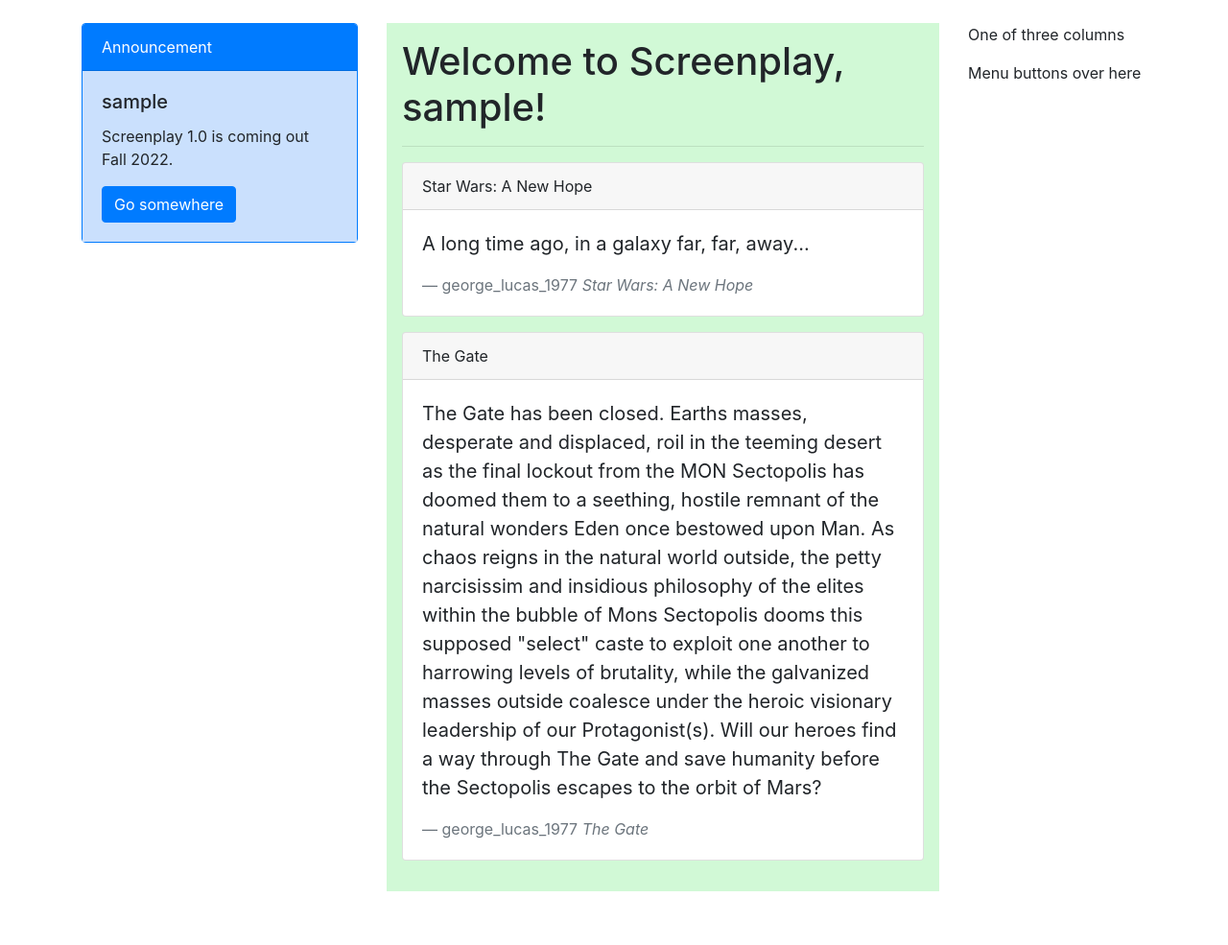
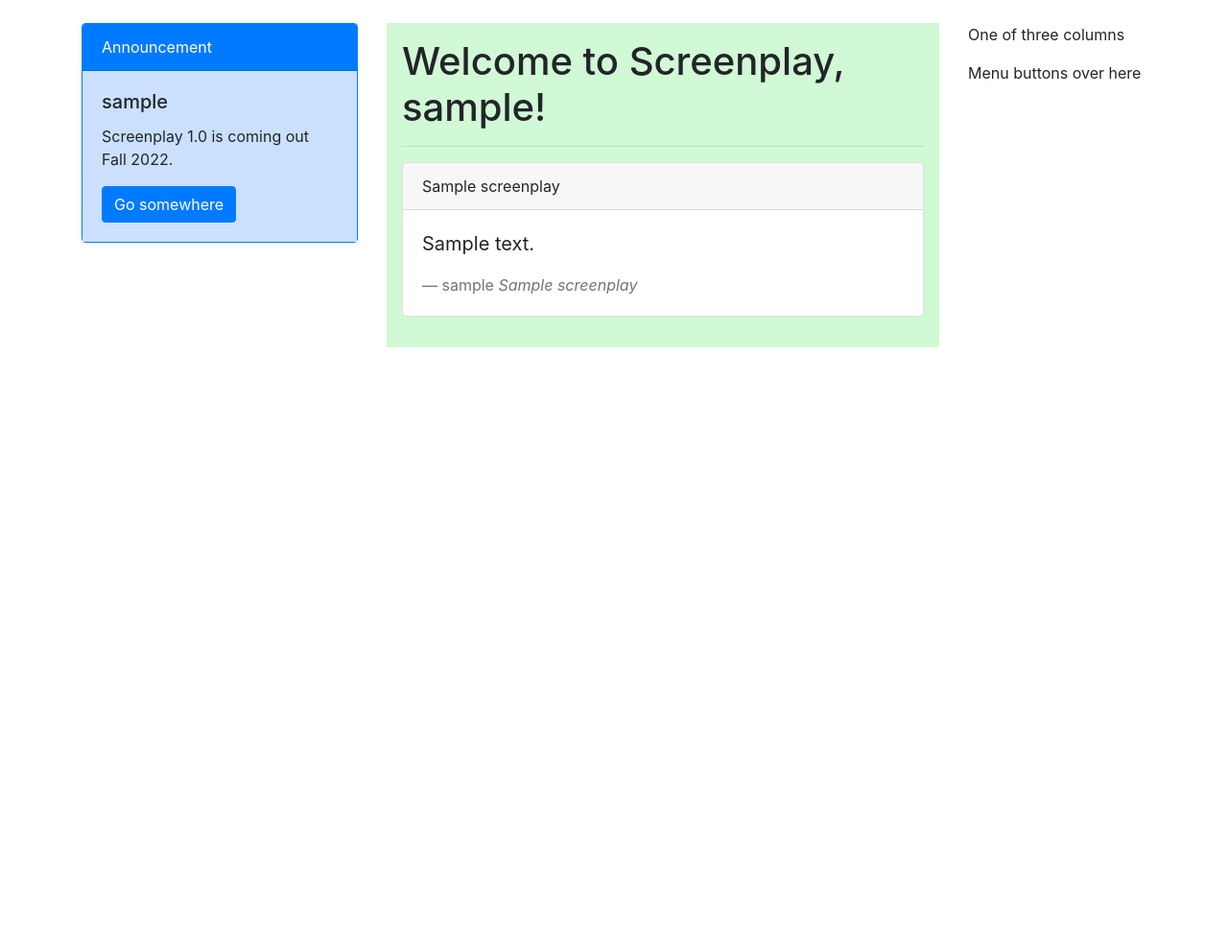
Before and after one commit to ligervision/screenplay_backend_flask, a Flask app: page / in a window 1280 px wide. Shown: the part 56-1041 px from the top of the page at 96% size. After the commit the page ends 418 px from the top, so only its background shows below. Run offline with Flask 2, Linux system fonts and the light colour scheme; a user stored in the database is signed in; tables that the repository leaves empty hold one stand-in row (values such as "Sample post"); some libraries are stand-ins or nearby versions.

Commit message:
index & Profile pages now query db

```diff
--- a/app/models.py
+++ b/app/models.py
@@ -44,6 +44,7 @@
     genre2 = db.Column(db.String(140))
     genre3 = db.Column(db.String(140))
     narrative_type = db.Column(db.String(255))
+    description = db.Column(db.String(8000))
     # timestamp = db.Column(db.DateTime, index=True, default=datetime.utcnow)
 
     def __repr__(self):
--- a/app/routes.py
+++ b/app/routes.py
@@ -3,25 +3,26 @@
 from werkzeug.urls import url_parse
 from app import app, db
 from app.forms import LoginForm, RegistrationForm
-from app.models import User
+from app.models import User, Screenplay
 
 
 @app.route('/') # Home view function
 @app.route('/index')
 @login_required
 def index():
-    screenplay = [
-        {
-            'author': {'username': 'george_lucas_1977'},
-            'title': 'Star Wars: A New Hope',
-            'logline': "A long time ago, in a galaxy far, far, away..."
-        },
-        {
-            'author': {'username': 'george_lucas_1977'},
-            'title': 'The Gate',
-            'logline': 'The Gate has been closed. Earth''s masses, desperate and displaced, roil in the teeming desert as the final lockout from the MON Sectopolis has doomed them to a seething, hostile remnant of the natural wonders Eden once bestowed upon Man. As chaos reigns in the natural world outside, the petty narcisissim and insidious philosophy of the elites within the bubble of Mons Sectopolis dooms this supposed "select" caste to exploit one another to harrowing levels of brutality, while the galvanized masses outside coalesce under the heroic visionary leadership of our Protagonist(s). Will our heroes find a way through ''The Gate'' and save humanity before the Sectopolis escapes to the orbit of Mars?'
-        }
-    ]
+    screenplay = Screenplay.query.all()
+    # [
+    #     {
+    #         'author': {'username': 'george_lucas_1977'},
+    #         'title': 'Star Wars: A New Hope',
+    #         'logline': "A long time ago, in a galaxy far, far, away..."
+    #     },
+    #     {
+    #         'author': {'username': 'george_lucas_1977'},
+    #         'title': 'The Gate',
+    #         'logline': 'The Gate has been closed. Earth''s masses, desperate and displaced, roil in the teeming desert as the final lockout from the MON Sectopolis has doomed them to a seething, hostile remnant of the natural wonders Eden once bestowed upon Man. As chaos reigns in the natural world outside, the petty narcisissim and insidious philosophy of the elites within the bubble of Mons Sectopolis dooms this supposed "select" caste to exploit one another to harrowing levels of brutality, while the galvanized masses outside coalesce under the heroic visionary leadership of our Protagonist(s). Will our heroes find a way through ''The Gate'' and save humanity before the Sectopolis escapes to the orbit of Mars?'
+    #     }
+    # ]
     return render_template('index.html', title='Home', screenplay=screenplay)
 
 
@@ -68,16 +69,17 @@
 @login_required
 def user(username):
     user = User.query.filter_by(username=username).first_or_404()
-    screenplay = [
-        {
-            'author': {'username': 'george_lucas_1977'},
-            'title': 'Star Wars: A New Hope',
-            'logline': "A long time ago, in a galaxy far, far, away..."
-        },
-        {
-            'author': {'username': 'george_lucas_1977'},
-            'title': 'The Gate',
-            'logline': 'The Gate has been closed. Earth''s masses, desperate and displaced, roil in the teeming desert as the final lockout from the MON Sectopolis has doomed them to a seething, hostile remnant of the natural wonders Eden once bestowed upon Man. As chaos reigns in the natural world outside, the petty narcisissim and insidious philosophy of the elites within the bubble of Mons Sectopolis dooms this supposed "select" caste to exploit one another to harrowing levels of brutality, while the galvanized masses outside coalesce under the heroic visionary leadership of our Protagonist(s). Will our heroes find a way through ''The Gate'' and save humanity before the Sectopolis escapes to the orbit of Mars?'
-        }
-    ]
+    screenplay = Screenplay.query.all()
+    # [
+    #     {
+    #         'author': {'username': 'george_lucas_1977'},
+    #         'title': 'Star Wars: A New Hope',
+    #         'logline': "A long time ago, in a galaxy far, far, away..."
+    #     },
+    #     {
+    #         'author': {'username': 'george_lucas_1977'},
+    #         'title': 'The Gate',
+    #         'logline': 'The Gate has been closed. Earth''s masses, desperate and displaced, roil in the teeming desert as the final lockout from the MON Sectopolis has doomed them to a seething, hostile remnant of the natural wonders Eden once bestowed upon Man. As chaos reigns in the natural world outside, the petty narcisissim and insidious philosophy of the elites within the bubble of Mons Sectopolis dooms this supposed "select" caste to exploit one another to harrowing levels of brutality, while the galvanized masses outside coalesce under the heroic visionary leadership of our Protagonist(s). Will our heroes find a way through ''The Gate'' and save humanity before the Sectopolis escapes to the orbit of Mars?'
+    #     }
+    # ]
     return render_template('user.html', user=user, screenplay=screenplay)
--- a/app/templates/index.html
+++ b/app/templates/index.html
@@ -39,7 +39,7 @@
                         </div>
                         <div class="card-body">
                             <blockquote class="blockquote mb-0">
-                            <p>{{ screenplay.logline }}</p>
+                            <p>{{ screenplay.description }}</p>
                             <footer class="blockquote-footer">{{ screenplay.author.username }} <cite title="Source Title">{{ screenplay.title }}</cite></footer>
                             </blockquote>
                         </div>
--- a/app/templates/user.html
+++ b/app/templates/user.html
@@ -33,7 +33,7 @@
                         </div>
                         <div class="card-body">
                             <blockquote class="blockquote mb-0">
-                            <p>{{ screenplay.logline }}</p>
+                            <p>{{ screenplay.description }}</p>
                             <footer class="blockquote-footer">{{ screenplay.author.username }} <cite title="Source Title">{{ screenplay.title }}</cite></footer>
                             </blockquote>
                         </div>
```
